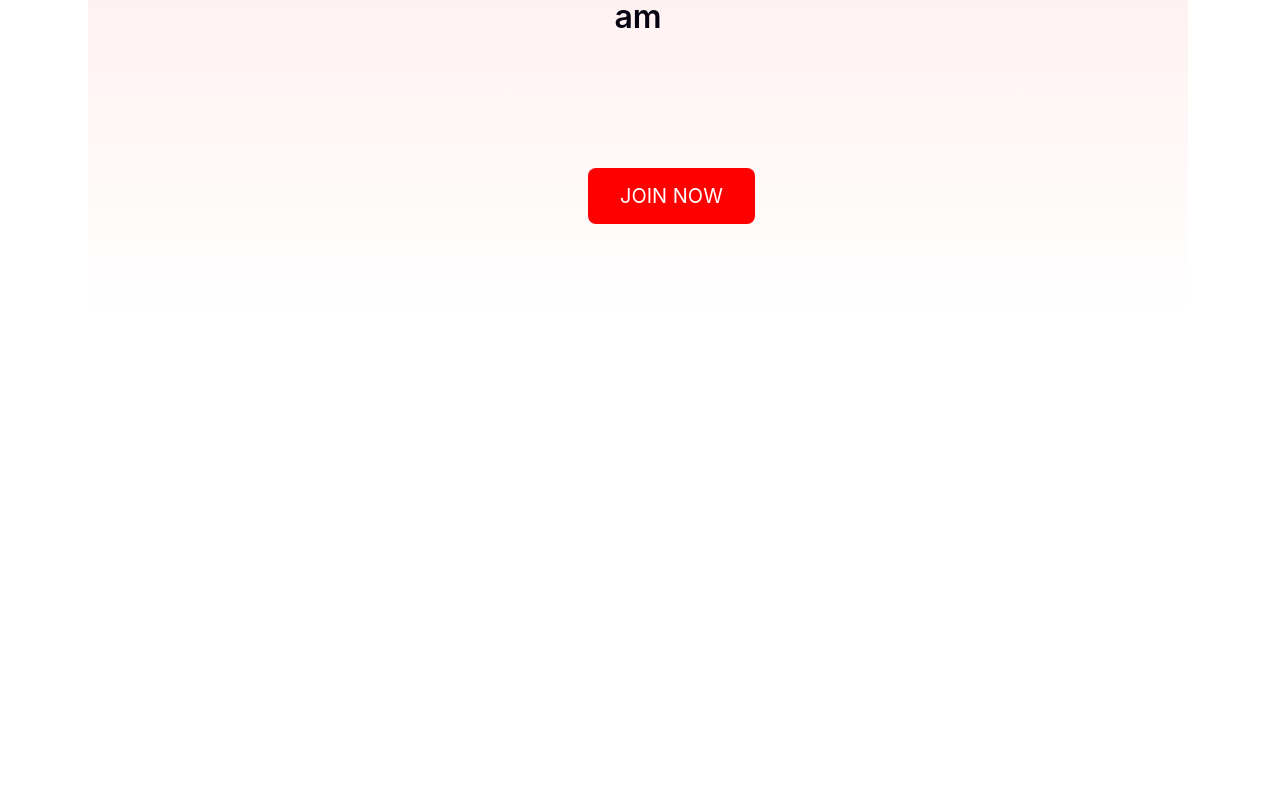
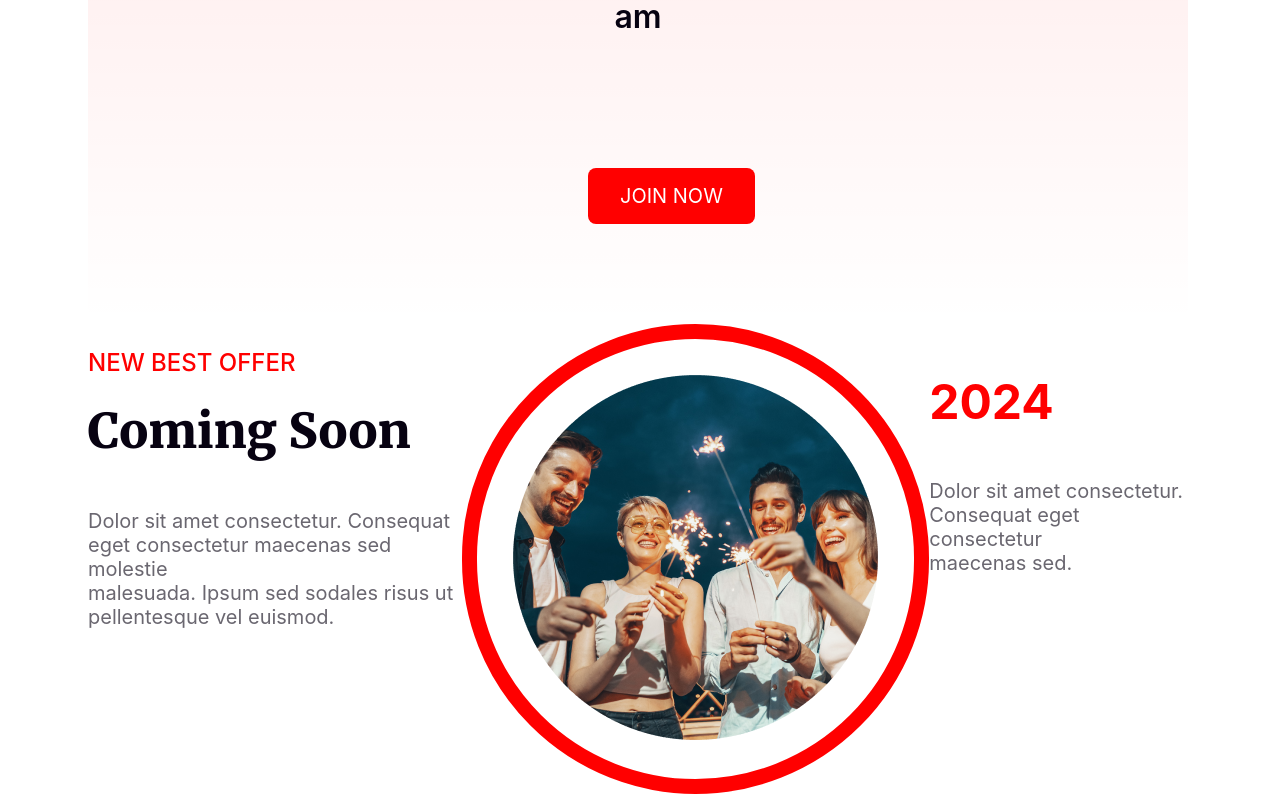
Before and after one commit to rakibulhassan07/Assigment1, a plain HTML site: page index.html in a window 1280 px wide. Shown: the part 2512-3306 px from the top of the page. Before the commit the page ends 2836 px from the top, so only its background shows below. Drawn offline with Linux system fonts and the light colour scheme.

Commit message:
circlebackground added

```diff
--- a/index.html
+++ b/index.html
@@ -40,6 +40,24 @@
                <span class="style">Time:</span>Evening 7.30 pm to 12.30 am</p>
                <button class="button">JOIN NOW</button>
         </div>
+        <div class="bannerbackground">
+            <div class="banner4">
+                <h3 class="banner4-text1">NEW BEST OFFER</h3>
+                <h3 class="banner4-text2">Coming Soon</h3>
+                <p class="banner4-text3">Dolor sit amet consectetur. Consequat <br> eget consectetur maecenas sed molestie <br> malesuada. Ipsum sed sodales risus ut <br> pellentesque vel euismod. </p>
+            </div>
+            <div class="circleimg">
+                <img class="img" src="/images/Ellipse 1.png" alt="">
+            </div>
+                <div class="banner5">
+                    <div class="banner-dev2">
+                     <h3 class="banner4-text4">2024</h3>
+                <p class="banner4-text5">Dolor sit amet consectetur.<br>Consequat eget consectetur <br> maecenas sed.</p>
+                </div>
+
+        </div>
+
+
 
     </main>
     <footer>
--- a/style/design.css
+++ b/style/design.css
@@ -132,3 +132,55 @@
     font-size: 20px;
     border: 0;
 }
+.banner4{
+    max-width: 1100px;
+}
+.circleimg{
+    width: 400px;
+    height: 400px;
+    border-radius: 460px;
+    border: 15px solid #F00;
+    padding: 20px;
+
+}
+.img{
+    padding: 16px;
+}
+.bannerbackground{
+    display:flex ;
+    justify-content: space-between;
+}
+.banner4-text1{
+    color: #F00;
+    text-align: left;
+    font-family: Inter;
+    font-size: 24px;
+    font-weight: 500;
+}
+.banner4-text2{
+    color: #070211;
+    font-family: Merriweather;
+    font-size: 48px;
+    font-weight: 900;
+    margin-top: 10px;
+}
+.banner4-text3{
+    color: rgba(7, 2, 17, 0.60);
+    font-family: Inter;
+    font-size: 20px;
+    font-style: normal;
+    font-weight: 400;
+}
+.banner4-text4{
+    color: #F00;
+    font-family: Inter;
+    font-size: 48px;
+    font-weight: 700;
+
+}
+.banner4-text5{
+    color: rgba(7, 2, 17, 0.60);
+    font-family: Inter;
+    font-size: 20px;
+    font-weight: 400;
+}
```
